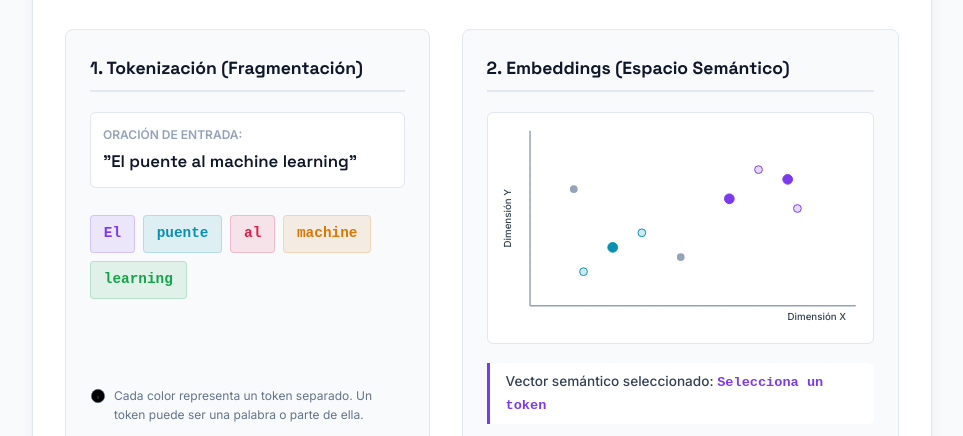
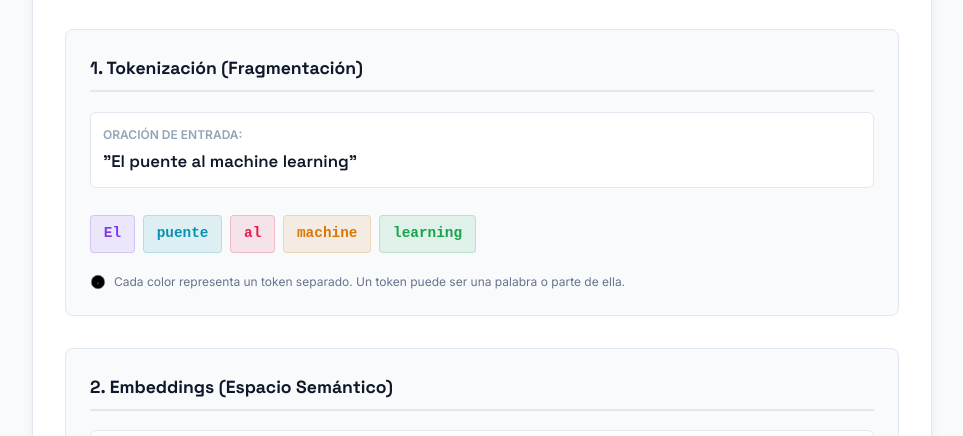
Before and after one commit to NORSAB/Generative-AI-Engineer, a plain HTML site: page Blog/figuras/index.html in a window 1280 px wide. Shown: the part 442-878 px from the top of the page, without its empty margins (158-1121 px from the left). Drawn offline with Linux system fonts and the light colour scheme.

Commit message:
fix: change Figure 1 layout to single-column vertical stack and adjust blog iframe height to 720px

```diff
--- a/Blog/figuras/style.css
+++ b/Blog/figuras/style.css
@@ -140,7 +140,7 @@ body {
 /* FLEX / GRID */
 .grid-two-cols {
   display: grid;
-  grid-template-columns: 1fr 1.2fr;
+  grid-template-columns: 1fr;
   gap: 2rem;
 }
 
```
